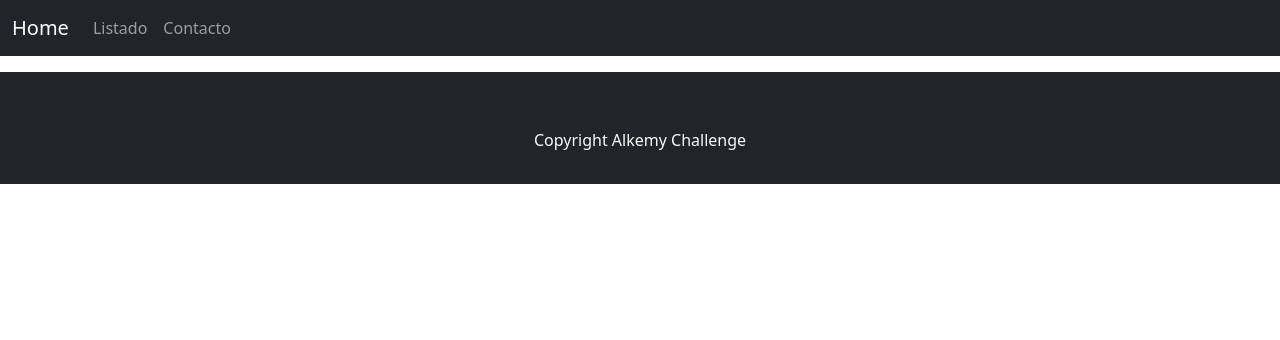
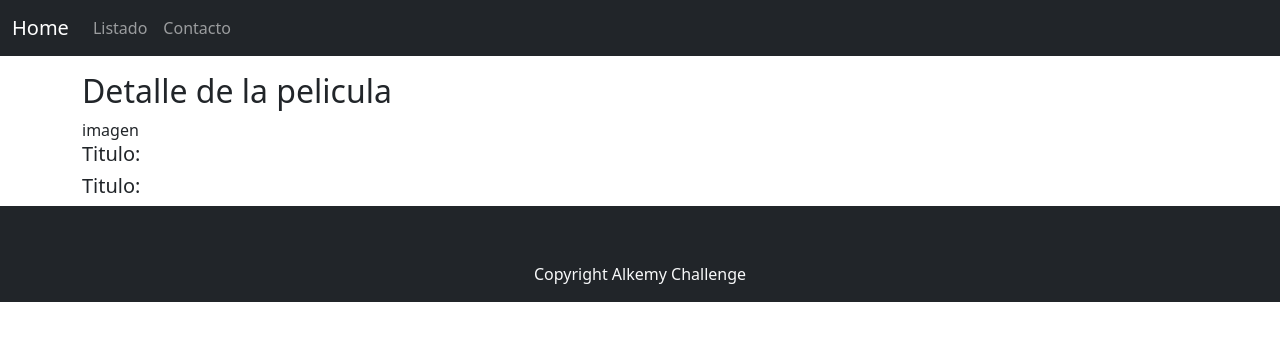
Before and after one commit to LihueMaidanaAvaca/NewReactAlkemy, a React (Create React App) app: page /detalle in a window 1280 px wide. Shown: the top 340 px of the page. Built offline with nearby package versions, Linux system fonts and the light colour scheme; sample sign-in values are in the browser's storage; the HTML template or start-up script is replaced by a standard one.

Commit message:
detalles de la pelicula

```diff
--- a/src/App.js
+++ b/src/App.js
@@ -12,6 +12,7 @@ export default function App() {
   return (
     <>
       <Header />
+
       <div className='container mt-3'>
         <Routes>
           <Route path='/' element={<Login />} />
@@ -19,6 +20,7 @@ export default function App() {
           <Route path='/detalle' element={<Detalle />} />
         </Routes>
       </div>
+
       <Footer />
     </>
   );
--- a/src/components/Detalle.js
+++ b/src/components/Detalle.js
@@ -1,6 +1,28 @@
+import { useEffect } from 'react';
+import { Navigate } from 'react-router-dom'
+
 export default function Detalle () {
+    let token = sessionStorage.getItem('token');
+
+    let query = new URLSearchParams(window.location.search);
+    let movieID = query.get('movieID');
+
+    useEffect(() => {
+        console.log(movieID)
+    }, [])
+
     return (
         <>
+            { !token && <Navigate replace to="/"/> }
+            <h2>Detalle de la pelicula</h2>
+            <div className='row'/>
+                <div className='col-4'>
+                    imagen
+                </div>
+                <div className='col-8'>
+                    <h5>Titulo:</h5>
+                    <h5>Titulo:</h5>
+                </div>
         </>
     )
 }
--- a/src/components/Footer.js
+++ b/src/components/Footer.js
@@ -1,8 +1,9 @@
 import '../css/bootstrap.min.css'
+import '../css/footer.css'
 
 export default function Footer () {
     return (
-        <footer className="bg-dark text-light py-3">
+        <footer className="bg-dark text-light py-3 mt-auto">
         <div className="container">
           <nav>
             <ul className="list-inline">
@@ -13,7 +14,7 @@ export default function Footer () {
               </li>
             </ul>
           </nav>
-          <p className="text-center">Copyright Alkemy Challenge</p>
+          <p className="text-center mb-0">Copyright Alkemy Challenge</p>
         </div>
       </footer>
     )
--- a/src/components/Listado.js
+++ b/src/components/Listado.js
@@ -7,7 +7,7 @@ import withReactContent from 'sweetalert2-react-content';
 import '../css/bootstrap.min.css'
 
 export default function Listado() {
-    let token = localStorage.getItem('token');
+    let token = sessionStorage.getItem('token');
 
 
     const [moviesList, setMoviesList] = useState([])
--- a/src/components/Login.js
+++ b/src/components/Login.js
@@ -49,12 +49,12 @@ export default function Login() {
             .then(res => {
                 new MySwal(<span>Perfecto, ingresaste perfectamente</span>)
                 const token = res.data.token;
-                localStorage.setItem("token", token);
+                sessionStorage.setItem("token", token);
                 history('/listado')
             })
     }
 
-    let token = localStorage.getItem('token')
+    let token = sessionStorage.getItem('token')
 
     return (
         <>
--- /dev/null
+++ b/src/css/footer.css
@@ -0,0 +1,10 @@
+body {
+    display: flex;
+    flex-direction: column;
+    min-height: 100vh; /* Establece la altura mínima del 100% de la altura de la ventana visible */
+    margin: 0;
+  }
+
+  main {
+    flex: 1; /* Hace que el contenido ocupe el espacio restante vertical */
+  }
```
